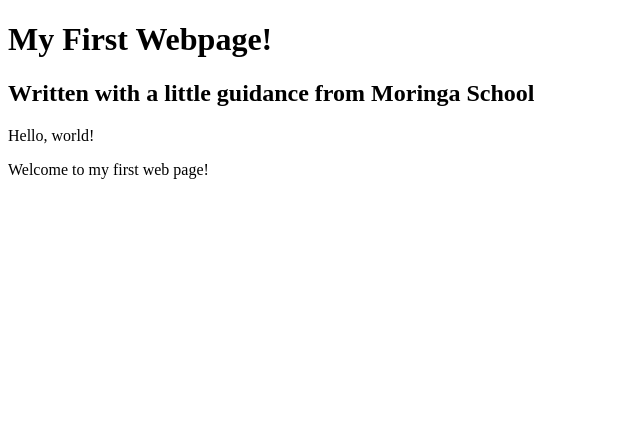
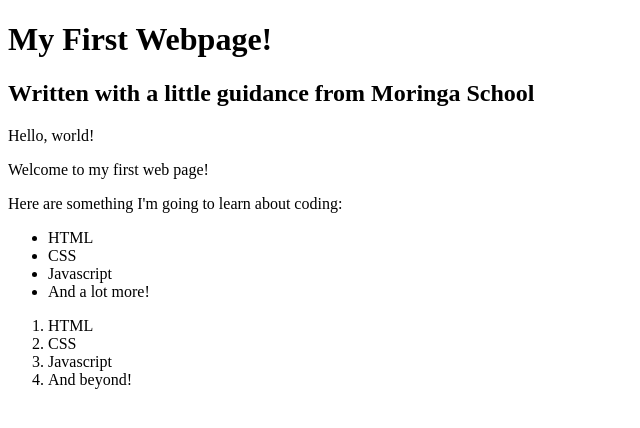
Before and after one commit to jinka/firstwebpage, a plain HTML site: page my-first-web-page.html in a window 1280 px wide. Shown: the whole page, without its empty margins (0-640 px from the left). Drawn offline with Linux system fonts and the light colour scheme.

Commit message:
add list elements

```diff
--- a/my-first-web-page.html
+++ b/my-first-web-page.html
@@ -9,5 +9,19 @@
 
     <p>Hello, world!</p>
     <p>Welcome to my first web page!</p>
+
+    <p>Here are something I'm going to learn about coding:</p>
+    <ul>
+      <li>HTML</li>
+      <li>CSS</li>
+      <li>Javascript</li>
+      <li>And a lot more!</li>
+    </ul>
+    <ol>
+      <li>HTML</li>
+      <li>CSS</li>
+      <li>Javascript</li>
+      <li>And beyond!</li>
+    </ol>
   </body>
 </html>
```
